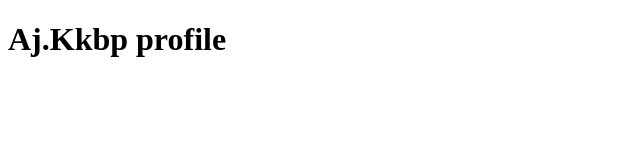
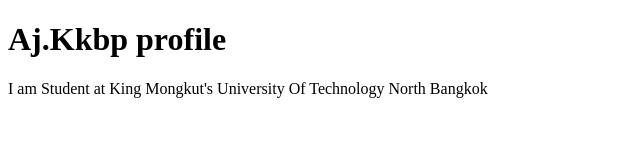
Before and after one commit to kkbp27/github-desktop-project-k, a plain HTML site: page index.html in a window 1280 px wide. Shown: the whole page, without its empty margins (0-640 px from the left). Drawn offline with Linux system fonts and the light colour scheme.

Commit message:
Add information
Add information

```diff
--- a/index.html
+++ b/index.html
@@ -7,5 +7,6 @@
 </head>
 <body>
     <h1>Aj.Kkbp profile</h1>
+    <p>I am Student at King Mongkut's University Of Technology North Bangkok</p>
 </body>
 </html>
```
